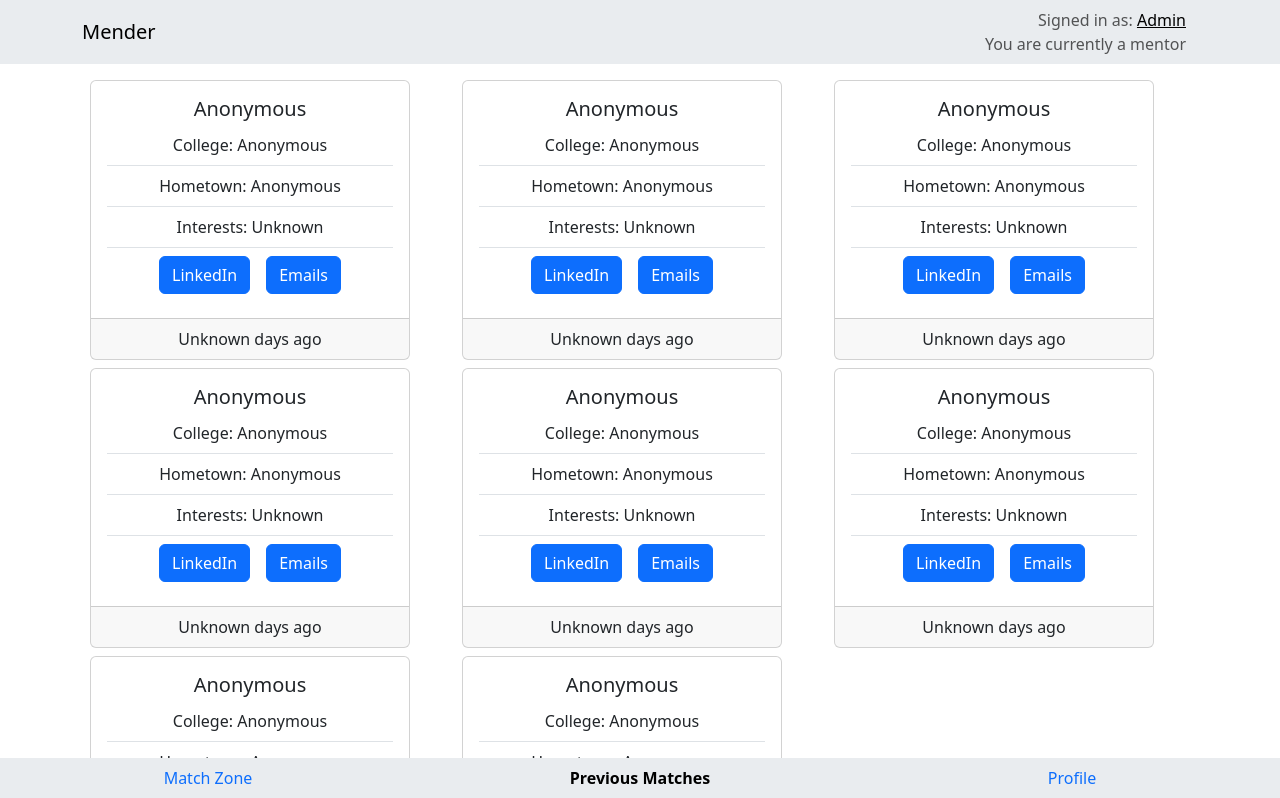
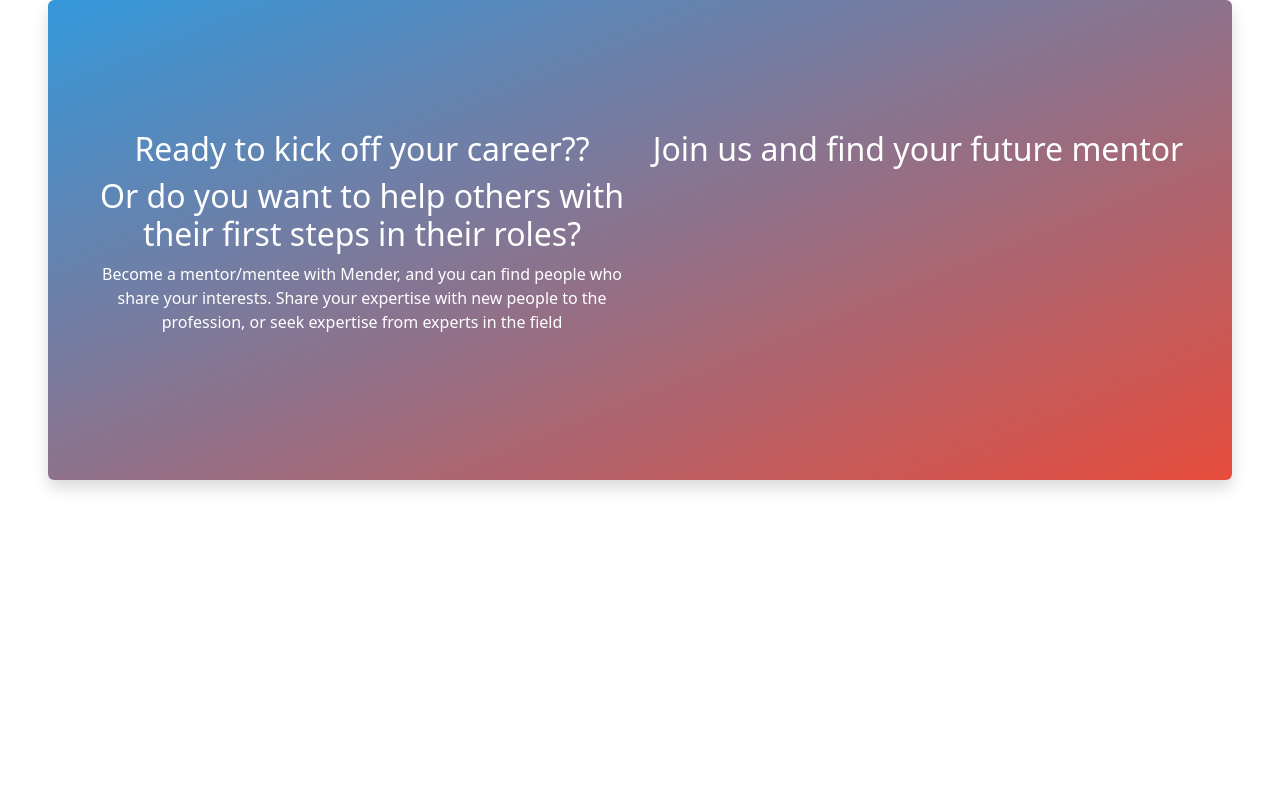
Before and after one commit to aabeyse1/mender-app, a React (Create React App) app in the folder mender/: page /matches in a window 1280 px wide. Shown: the top 798 px of the page. Built offline with nearby package versions, Linux system fonts and the light colour scheme.

Commit message:
Login and a bit of coloring done

```diff
--- a/mender/public/index.html
+++ b/mender/public/index.html
@@ -25,6 +25,9 @@
       Learn how to configure a non-root public URL by running `npm run build`.
     -->
     <link href="https://fonts.googleapis.com/css2?family=Roboto+Mono:wght@700&display=swap" rel="stylesheet" />
+    <!-- Include Google Identity Services Script -->
+    <script src="https://accounts.google.com/gsi/client" async defer></script>
+
     <title>React App</title>
   </head>
   <body>
--- a/mender/src/App.js
+++ b/mender/src/App.js
@@ -1,17 +1,53 @@
 // App.js
-import React from 'react';
+import React, {useEffect, useState} from 'react';
+import {jwtDecode} from 'jwt-decode';
 import ProfilePage from './pages/ProfilePage';
 import MatchesPage from './pages/MatchesPage';
 import { Route, Routes } from 'react-router-dom';
-import MatchPage from './resources/MatchApp';
 import MatchzonePage from './pages/MatchzonePage';
 import TopNavBar from './components/TopNavBar';
 import BotNavBar from './components/BotNavBar';
-import {Container} from 'react-bootstrap'
+import { GoogleLogin } from "react-google-login";
+import LoginPane from './components/LoginPane';
+
+
 function App() {
+  const storedLogin = JSON.parse(sessionStorage.getItem('login')) || {};
+  const [login, setLogin] = useState(storedLogin);
+
+  useEffect(() => {
+        /* global google*/
+    if (window.google?.accounts?.id) {
+      google.accounts.id.initialize({
+        client_id: "619456285699-3q506545p1pund3bujtfn0r7q1ipb5eu.apps.googleusercontent.com",
+        callback: handleCallbackResponse,
+      });
+
+      google.accounts.id.renderButton(document.getElementById("si"), { theme: "outline", size: "large" });
+    }
+  }, [login]);
+
+  function handleCallbackResponse(response) {
+    var userObject = jwtDecode(response.credential);
+    setLogin(userObject);
+    sessionStorage.setItem('login', JSON.stringify(userObject));
+    console.log(userObject);
+  }
+
+  function handleSignout() {
+    setLogin({});
+    sessionStorage.removeItem('login');
+
+  };
+
   return (
-    <div className="App">
-      <TopNavBar />
+    <div>
+      {Object.keys(login).length == 0 &&
+      <LoginPane></LoginPane>
+      }
+      {Object.keys(login).length > 0 &&
+      <>
+        <TopNavBar name={login.name} logOut ={handleSignout}/>
         <>
         <Routes>
             <Route path="/" element ={<MatchzonePage />} />
@@ -21,6 +57,7 @@
           </Routes>
         </>
         <BotNavBar />
+      </>}
     </div>
   );
 }
--- /dev/null
+++ b/mender/src/components/LoginPane.js
@@ -0,0 +1,35 @@
+import React from 'react';
+import { Row, Col } from 'react-bootstrap';
+import 'bootstrap/dist/css/bootstrap.min.css';
+
+function LoginPane(props) {
+  const panelGradient = {
+    background: 'linear-gradient(to bottom right, #3498db, #e74c3c)',
+    color: '#fff', // Text color for better contrast
+    borderRadius: '10px', // Add border-radius for a rounded look
+  };
+
+  const menderGradient = {
+    backgroundImage: 'linear-gradient(to right, #3498db, #e74c3c)',
+    WebkitBackgroundClip: 'text',
+    color: 'transparent',
+  };
+
+  return (
+    <div className='border-0 rounded d-flex align-items-center justify-content-center shadow mx-5 px-5' style={{ minHeight: '60vh', ...panelGradient }}>
+      <Row className='justify-content-center'>
+        <Col className='text-center'>
+          <h2>Ready to kick off your career??</h2>
+          <h2>Or do you want to help others with their first steps in their roles?</h2>
+          <p>Become a mentor/mentee with Mender, and you can find people who share your interests. Share your expertise with new people to the profession, or seek expertise from experts in the field</p>
+        </Col>
+        <Col className='text-center'>
+          <h2>Join us and find your future mentor</h2>
+          <div id="si" className='justify-content-center' style={{ margin: 'auto', width: '20vh' }}></div>
+        </Col>
+      </Row>
+    </div>
+  );
+}
+
+export default LoginPane;
--- a/mender/src/components/TopNavBar.js
+++ b/mender/src/components/TopNavBar.js
@@ -4,6 +4,7 @@
 import Navbar from 'react-bootstrap/Navbar';
 import Row from 'react-bootstrap/Row';
 import Col from 'react-bootstrap/Col';
+import Button from 'react-bootstrap/Button';
 
 const profilePic = 'mender/src/resources/placeholder.png';
 
@@ -17,10 +18,11 @@
           <Navbar.Toggle></Navbar.Toggle>
           <Navbar.Collapse className='justify-content-end'>
             <Container className='d-flex flex-column align-items-end'>
-                <Row>
+              <Col>
+              <Row>
                     <Col>
                         <Navbar.Text>
-                        Signed in as: <a href="/profile">Admin</a>
+                        Signed in as: <a href="/profile">{props.name}</a>
                         </Navbar.Text>
                     </Col>
                 </Row>
@@ -31,7 +33,14 @@
                     </Navbar.Text>
                     </Col>
                 </Row>
+              </Col>
             </Container>
+            <Button onClick={props.logOut} style={{
+              padding: '5px 15px',
+              fontSize: '14px',
+              lineHeight: '1.5',
+              whiteSpace: 'nowrap',
+            }}>Log Out</Button>
           </Navbar.Collapse>
         </Container>
       </Navbar>
--- /dev/null
+++ b/mender/src/store.js
@@ -0,0 +1,12 @@
+// store.js
+import { createStore, combineReducers } from 'redux';
+import authReducer from './authReducer';
+
+const rootReducer = combineReducers({
+  auth: authReducer,
+  // Add other reducers as needed
+});
+
+const store = createStore(rootReducer);
+
+export default store;
```
Also changed, not shown: mender/package.json (+10 -0 lines), mender/src/index.js (+4 -4 lines), 2 other files (tests, documents, lock files or other folders). Lines whose indentation alone changed are shown as unchanged.
